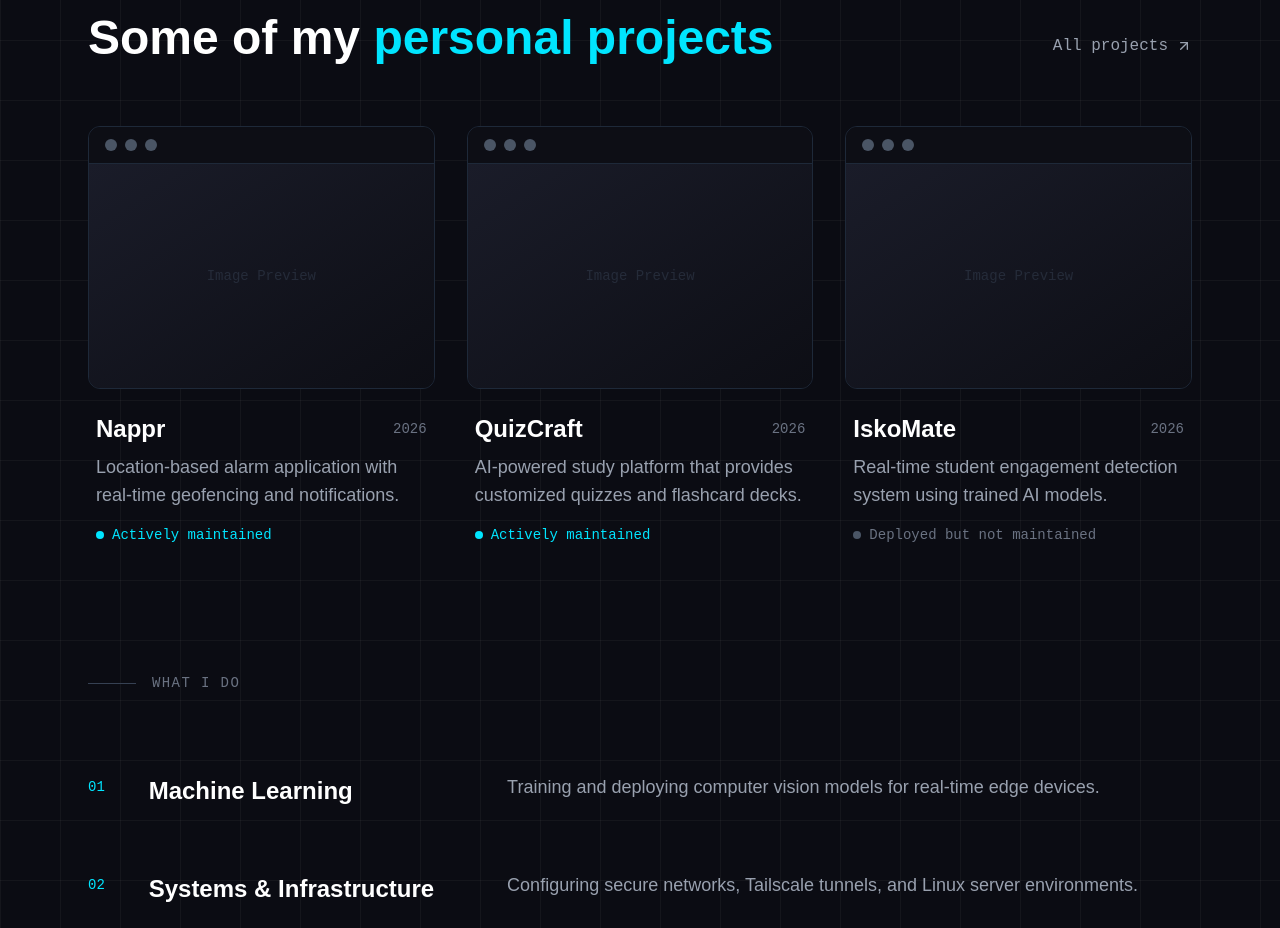
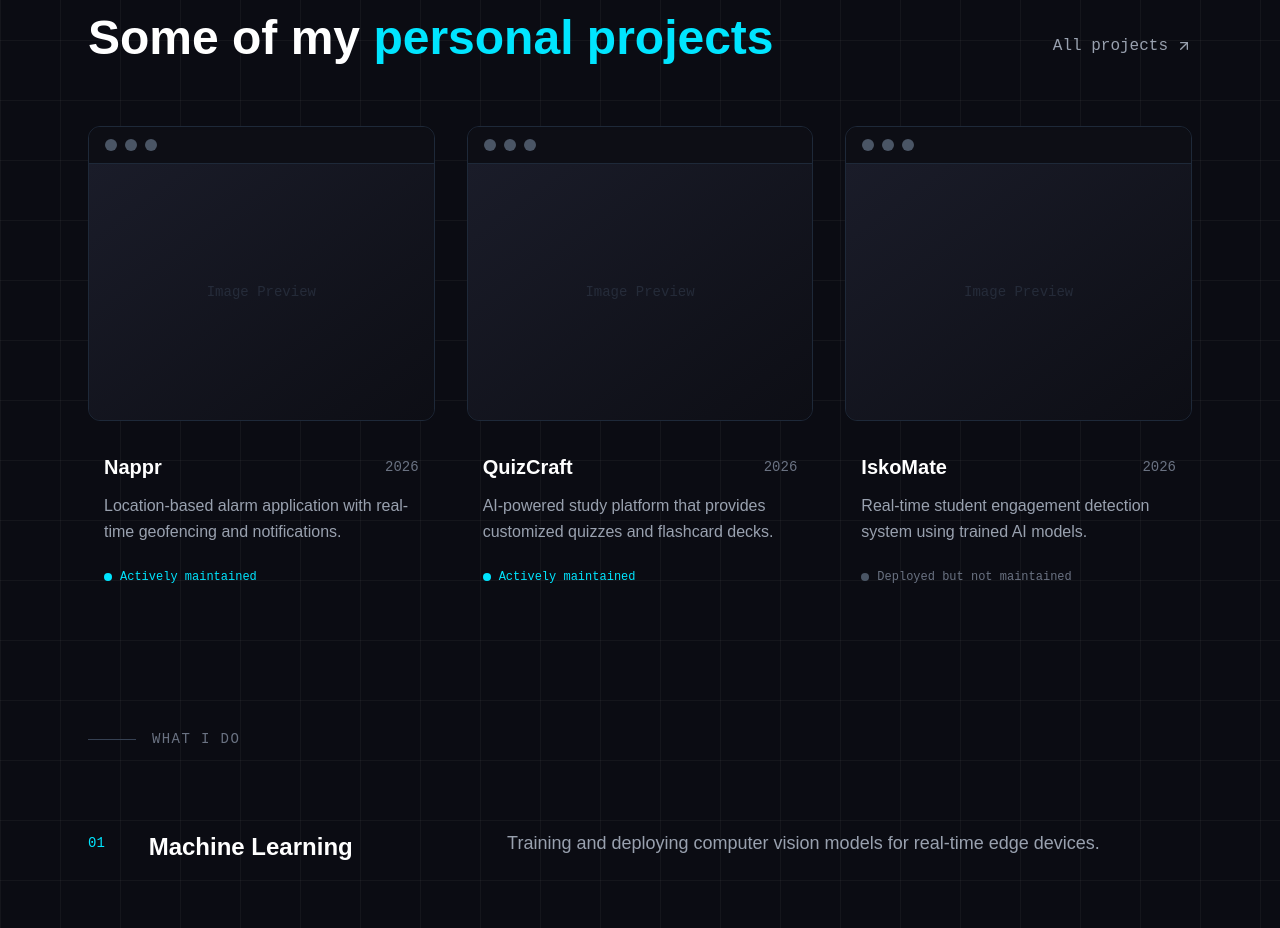
Before and after one commit to Isaac06272/portfolio, a React app: page / in a window 1280 px wide. Shown: the part 1160-2088 px from the top of the page. Built offline with nearby package versions, Linux system fonts and the light colour scheme; the HTML template or start-up script is replaced by a standard one.

Commit message:
spacing in projects fix

```diff
--- a/src/App.jsx
+++ b/src/App.jsx
@@ -45,7 +45,7 @@ function App() {
                   : 'text-gray-400 hover:text-white border-transparent'
               }`}
             >
-              {item === 'Work' ? 'Projects' : item} {/* Display 'Projects' instead of 'Work' at the top for consistency if you prefer */}
+              {item === 'Work' ? 'Projects' : item}
             </a>
           ))}
         </div>
@@ -265,24 +265,27 @@ function StatItem({ number, label }) {
 
 function ProjectCard({ title, year, description, active }) {
   return (
-    <div className="flex flex-col group cursor-pointer transition-all duration-500 hover:-translate-y-4 hover:rotate-1 hover:shadow-[0_15px_40px_-15px_rgba(0,229,255,0.2)] rounded-xl">
+    <div className="flex flex-col group cursor-pointer transition-all duration-500 hover:-translate-y-3 hover:scale-[1.02] hover:shadow-[0_20px_40px_-15px_rgba(0,229,255,0.3)] rounded-xl">
       <div className="bg-[#11121a] rounded-xl overflow-hidden border border-gray-800 group-hover:border-neon transition-colors duration-300">
         <div className="flex gap-2 px-4 py-3 bg-[#0d0e15] border-b border-gray-800">
           <div className="w-3 h-3 rounded-full bg-gray-600"></div>
           <div className="w-3 h-3 rounded-full bg-gray-600"></div>
           <div className="w-3 h-3 rounded-full bg-gray-600"></div>
         </div>
-        <div className="h-56 w-full bg-gradient-to-br from-[#1a1c29] to-[#0d0e15] flex items-center justify-center">
+
+        <div className="h-64 w-full bg-gradient-to-br from-[#1a1c29] to-[#0d0e15] flex items-center justify-center">
           <span className="text-gray-700 font-mono text-sm opacity-50">Image Preview</span>
         </div>
       </div>
-      <div className="mt-6 space-y-2 px-2">
+
+      {/* TEXT SECTION FIX: Added px-4 (horizontal padding) and mt-8 (more top margin) to pull text away from the edges */}
+      <div className="mt-8 space-y-3 px-4 pb-4">
         <div className="flex justify-between items-center font-sans">
-          <h3 className="text-2xl font-bold group-hover:text-neon transition-colors">{title}</h3>
+          <h3 className="text-xl font-bold group-hover:text-neon transition-colors">{title}</h3>
           <span className="font-mono text-gray-500 text-sm">{year}</span>
         </div>
-        <p className="text-gray-400 font-sans text-lg">{description}</p>
-        <div className="flex items-center gap-2 font-mono text-sm pt-2">
+        <p className="text-gray-400 font-sans text-base leading-relaxed">{description}</p>
+        <div className="flex items-center gap-2 font-mono text-xs pt-3">
           <div className={`w-2 h-2 rounded-full ${active ? 'bg-neon' : 'bg-gray-600'}`}></div>
           <span className={active ? 'text-neon' : 'text-gray-500'}>
             {active ? 'Actively maintained' : 'Deployed but not maintained'}
```
